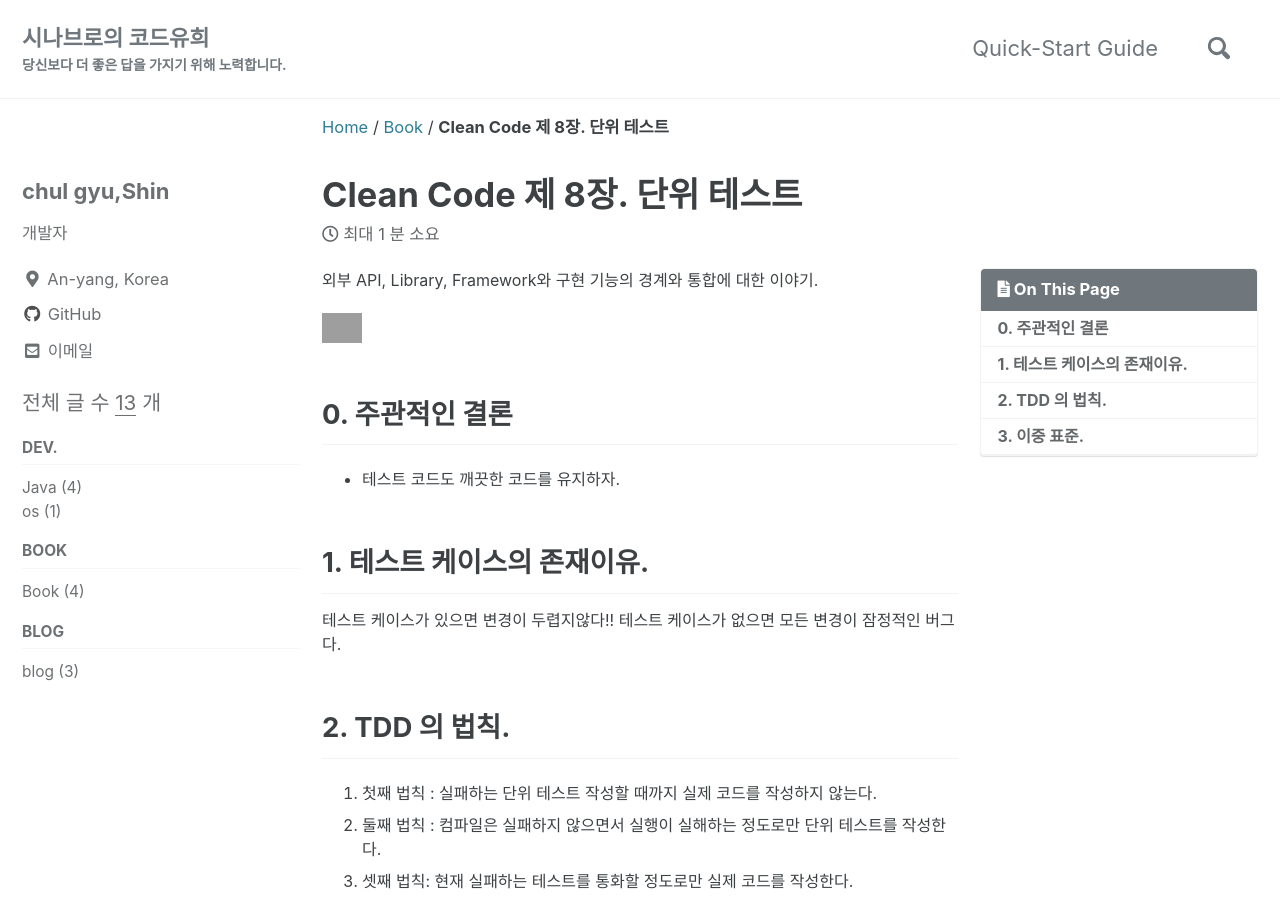
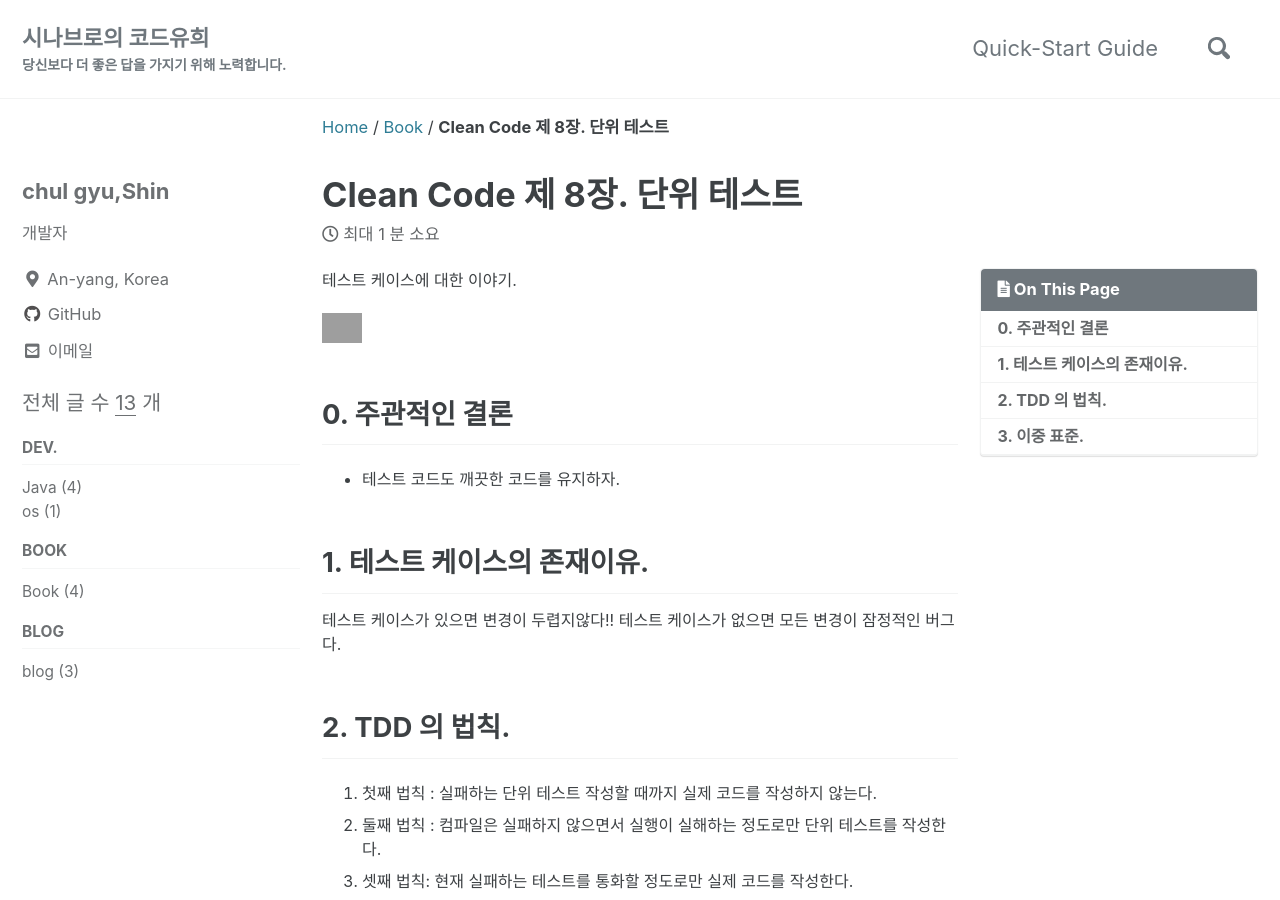
Before and after one commit to chulgs15/trifles, a Jekyll site: the page built from _posts/2021-04-09-clean-code-ch8.md, in a window 1280 px wide and 900 px high. Built offline with Jekyll 4.4.1, drawn with Linux system fonts in a browser that asks for light colours; cached includes are drawn as plain includes; grey boxes are pictures that could not be loaded.

Commit message:
Update 2021-04-09-clean-code-ch8.md

```diff
--- a/_posts/2021-04-09-clean-code-ch8.md
+++ b/_posts/2021-04-09-clean-code-ch8.md
@@ -12,7 +12,7 @@ last_modified_at: 2021-04-17
 toc: true
 toc_sticky: true
 ---
-외부 API, Library, Framework와 구현 기능의 경계와 통합에 대한 이야기.
+ 테스트 케이스에 대한 이야기.
 
 <img src="https://woowabros.github.io/img/2019-03-20/book.jpg" alt="test" style="zoom: 10%;" />
 
```
